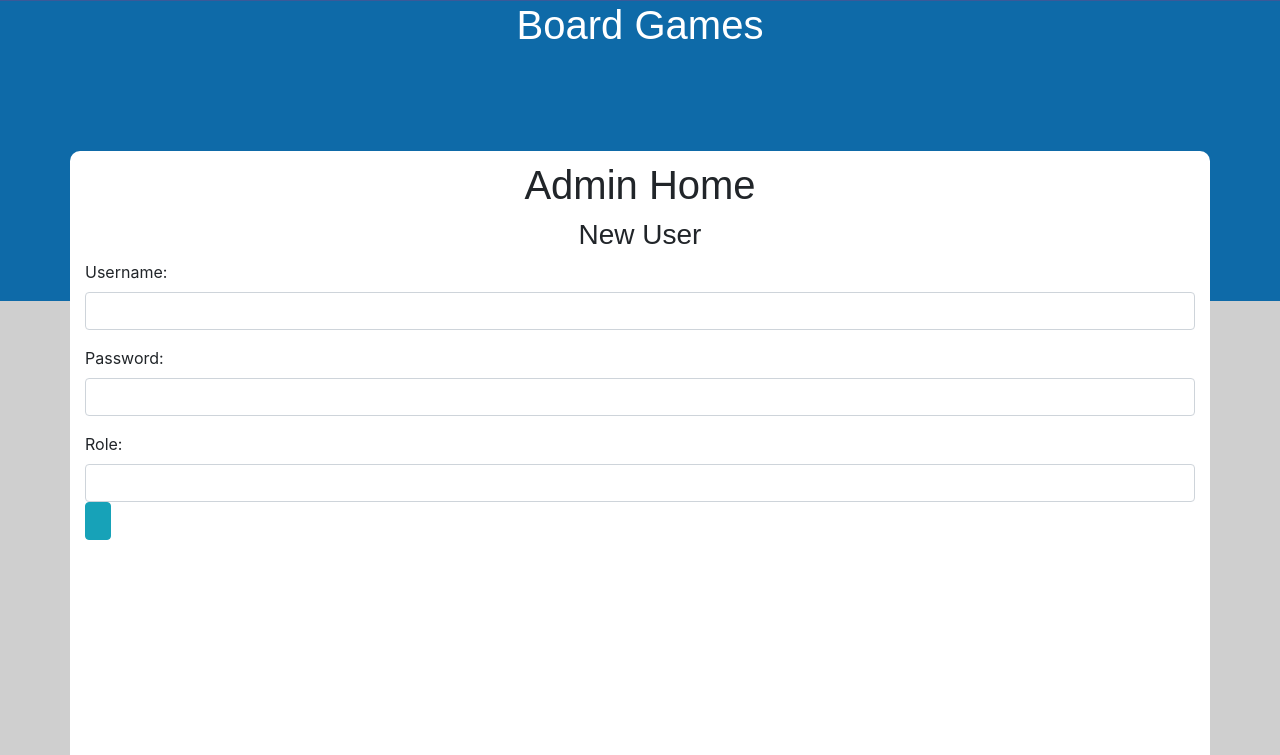
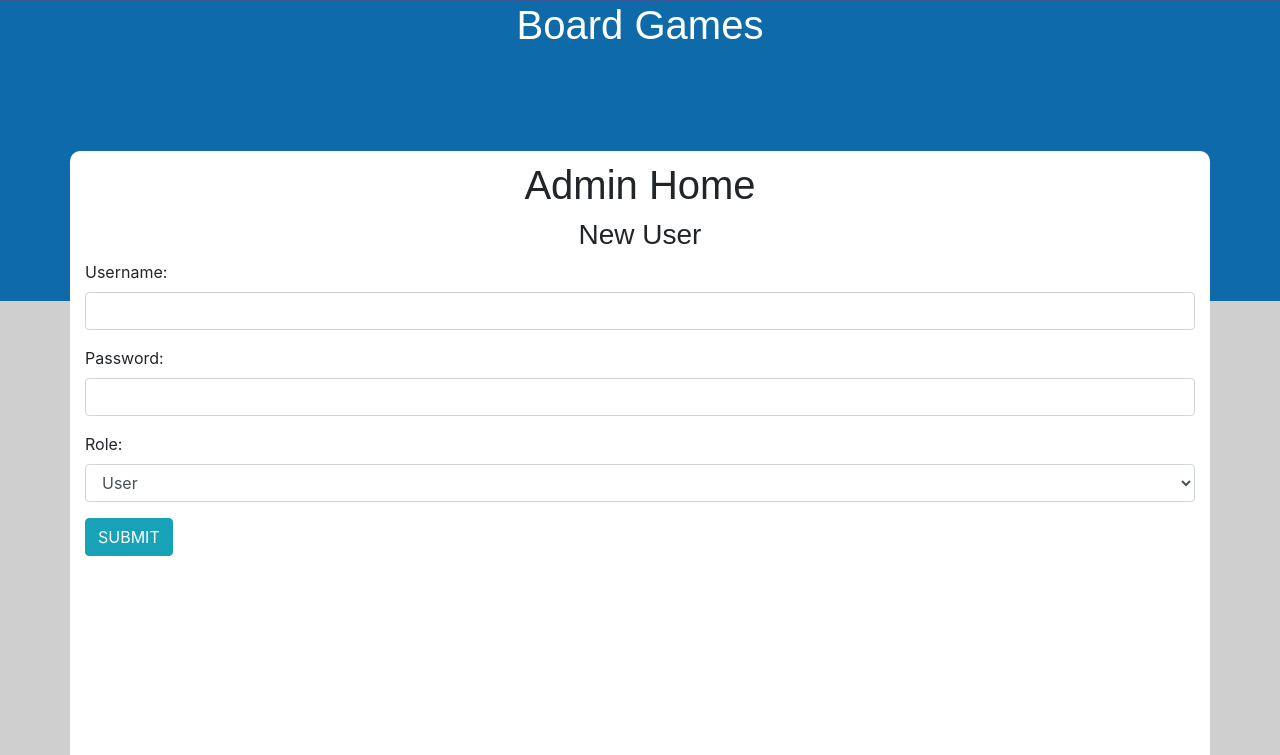
Before and after one commit to SweetnSpicy/iste432, a PHP site: page /admin.php in a window 1280 px wide. Shown: the top 755 px of the page. Run offline with PHP 8.4, Linux system fonts and the light colour scheme; the visitor is signed in with stand-in values (Sample User, id 1); some libraries are stand-ins or nearby versions.

Commit message:
Fixed admin to dropdown to hide normie

```diff
--- a/DB.class.php
+++ b/DB.class.php
@@ -150,12 +150,12 @@
 
     function insertUser($usr, $pwd, $role){
         try{
-            $stmt = $this->db->prepare("INSERT INTO Users (username, password, role) VALUES (:username, :password, :role)");
-            $stmt->execute(array(
+            $stmt = $this->db->prepare("INSERT INTO bg_user (username, password, role) VALUES (:username, :password, :role)");
+            return $stmt->execute(array(
                 "username" => $usr,
-                "role" => $role
+                "password" => $pwd,
+                "role" => $role,
             ));
-            return $this->db->lastInsertId();
         } catch(PDOException $e){
             echo $e->getMessage();
             die("No user inserted");
--- a/admin.php
+++ b/admin.php
@@ -6,7 +6,7 @@ include "assets/inc/nav.php";
 include "assets/inc/container.php";
 
 if(!isset($_SESSION['role'])){
-		header("Location: login.php");
+    header("Location: login.php");
 }
 elseif(isset($_SESSION['role'])){
 	if($_SESSION['role'] != 'Admin'){
@@ -14,9 +14,11 @@ elseif(isset($_SESSION['role'])){
 	}
 }
 
+$db = new PDO_DB();
+
 if (isset($_POST["usr"]) && isset($_POST["pwd"]) && isset($_POST["role"])){
 	//make sql statement
-	$sql = "INSERT INTO BG_User (username, password, role) VALUES (" . $_POST['usr'] . ", " . $_POST['pwd'] . ", " . $_POST['role'] . ";";
+	$db->insertUser($_POST["usr"], $_POST["pwd"], $_POST["role"]);
 
 }
 
@@ -39,7 +41,7 @@ if (isset($_POST["usr"]) && isset($_POST["pwd"]) && isset($_POST["role"])){
 		<h3 class="text-center">New User</h3>
             <div class="form-group">
                 <label for="email" >Username:</label><br>
-                <input type="text" name="usr" id="email" class="form-control">
+                <input type="text" name="usr" id="user" class="form-control">
             </div>
             <div class="form-group">
                 <label for="password">Password:</label><br>
@@ -47,15 +49,14 @@ if (isset($_POST["usr"]) && isset($_POST["pwd"]) && isset($_POST["role"])){
             </div>
             <div class="form-group">
             	<label for="role">Role:</label><br>
-            	<input type="text" name="role" id="role" class="form-control">
+                <select class="form-control" name="role">
+                    <option value="Normie">User</option>
+                    <option value="Admin">Admin</option>
+                </select>
             <div class="form-group">
-                <input type="submit" name="" value="" class='btn btn-info btn-md text-uppercase'>
+                <input type="submit" name="submit" value="submit" class='btn btn-info btn-md text-uppercase mt-3'>
             </div>
 	</div>
-
-	<!-- -->
-
-
 </form>
 
 <?php
```
